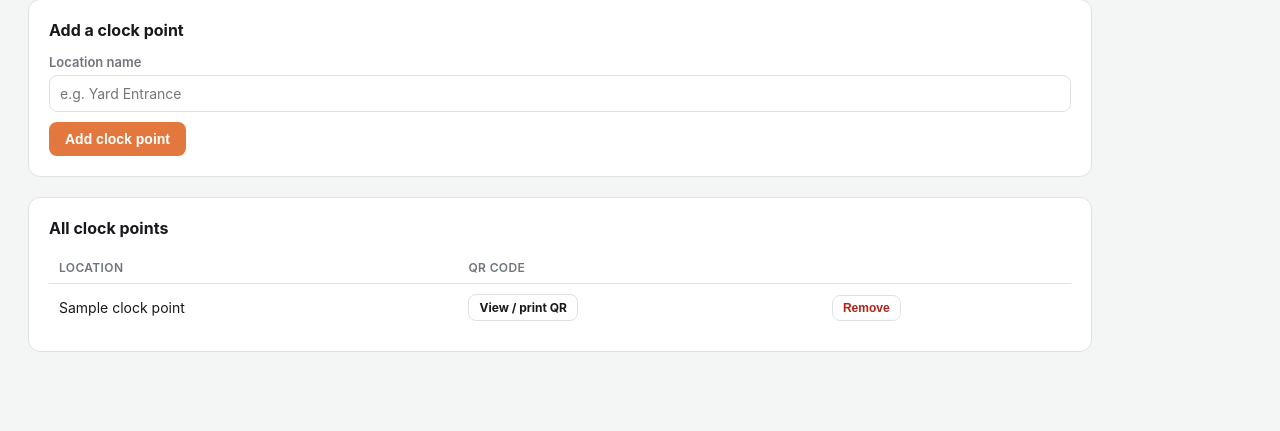
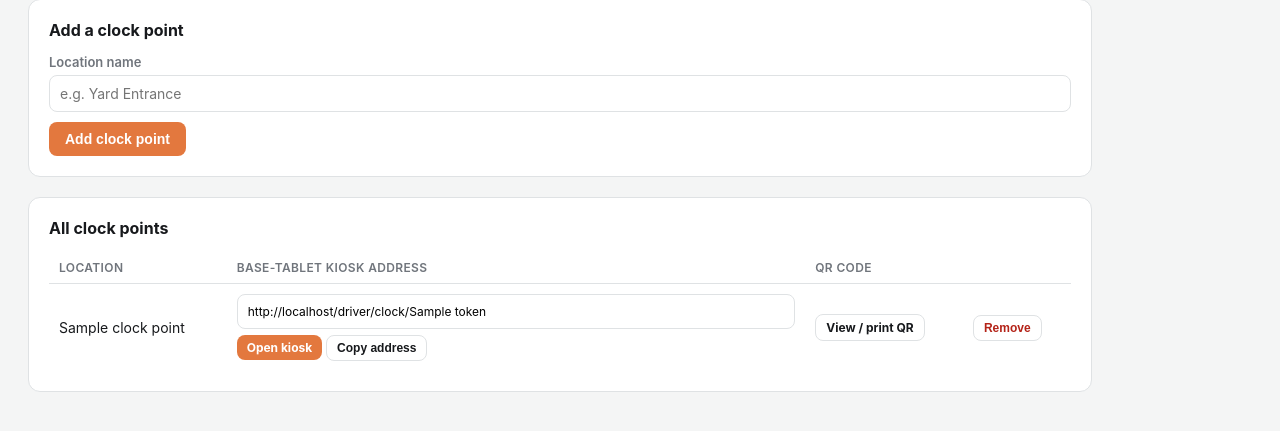
Before and after one commit to EIOPONE/tiger-one-web, a FastAPI app: template app/templates/clock_points.html in a window 1280 px wide. Shown: the part 194-625 px from the top of the page. Run offline with FastAPI, Linux system fonts and the light colour scheme; the template is opened without the code that fills it: most values are stand-ins (such as "Sample title", 1, 10 or a date in 2020); some libraries are stand-ins or nearby versions.

Commit message:
Clock Point Update

```diff
--- a/app/templates/clock_points.html
+++ b/app/templates/clock_points.html
@@ -1,7 +1,7 @@
 {% extends "base.html" %}
 {% block title %}Clock Points — Tiger One{% endblock %}
 {% block page_title %}Clock points{% endblock %}
-{% block page_subtitle %}QR codes for drivers to clock in/out — print one per location and stick it on the wall.{% endblock %}
+{% block page_subtitle %}Each clock point has a base-tablet kiosk address (name + PIN) and a printable QR code.{% endblock %}
 {% block content %}
 
 <div class="card">
@@ -41,10 +41,15 @@
   <h2>All clock points</h2>
   {% if clock_points %}
   <table>
-    <tr><th>Location</th><th>QR code</th><th></th></tr>
+    <tr><th>Location</th><th>Base-tablet kiosk address</th><th>QR code</th><th></th></tr>
     {% for c in clock_points %}
     <tr>
       <td>{{ c.name }}</td>
+      <td>
+        <input type="text" readonly id="kurl{{ c.clock_point_id }}" value="{{ request.base_url }}driver/clock/{{ c.token }}" style="width:100%;min-width:260px;font-size:12px;" onclick="this.select()">
+        <a class="btn btn-primary btn-small" href="/driver/clock/{{ c.token }}" target="_blank" style="margin-top:6px;">Open kiosk</a>
+        <button class="btn btn-outline btn-small" type="button" style="margin-top:6px;" onclick="var i=document.getElementById('kurl{{ c.clock_point_id }}');i.select();navigator.clipboard&&navigator.clipboard.writeText(i.value);this.textContent='Copied';">Copy address</button>
+      </td>
       <td><a class="btn btn-outline btn-small" href="/clock-points/{{ c.clock_point_id }}/qr.png" target="_blank">View / print QR</a></td>
       <td>
         <form method="post" action="/clock-points/{{ c.clock_point_id }}/deactivate" onsubmit="return confirm('Remove {{ c.name }}? The printed QR code will stop working.');">
```
Also changed, not shown: README.md.
